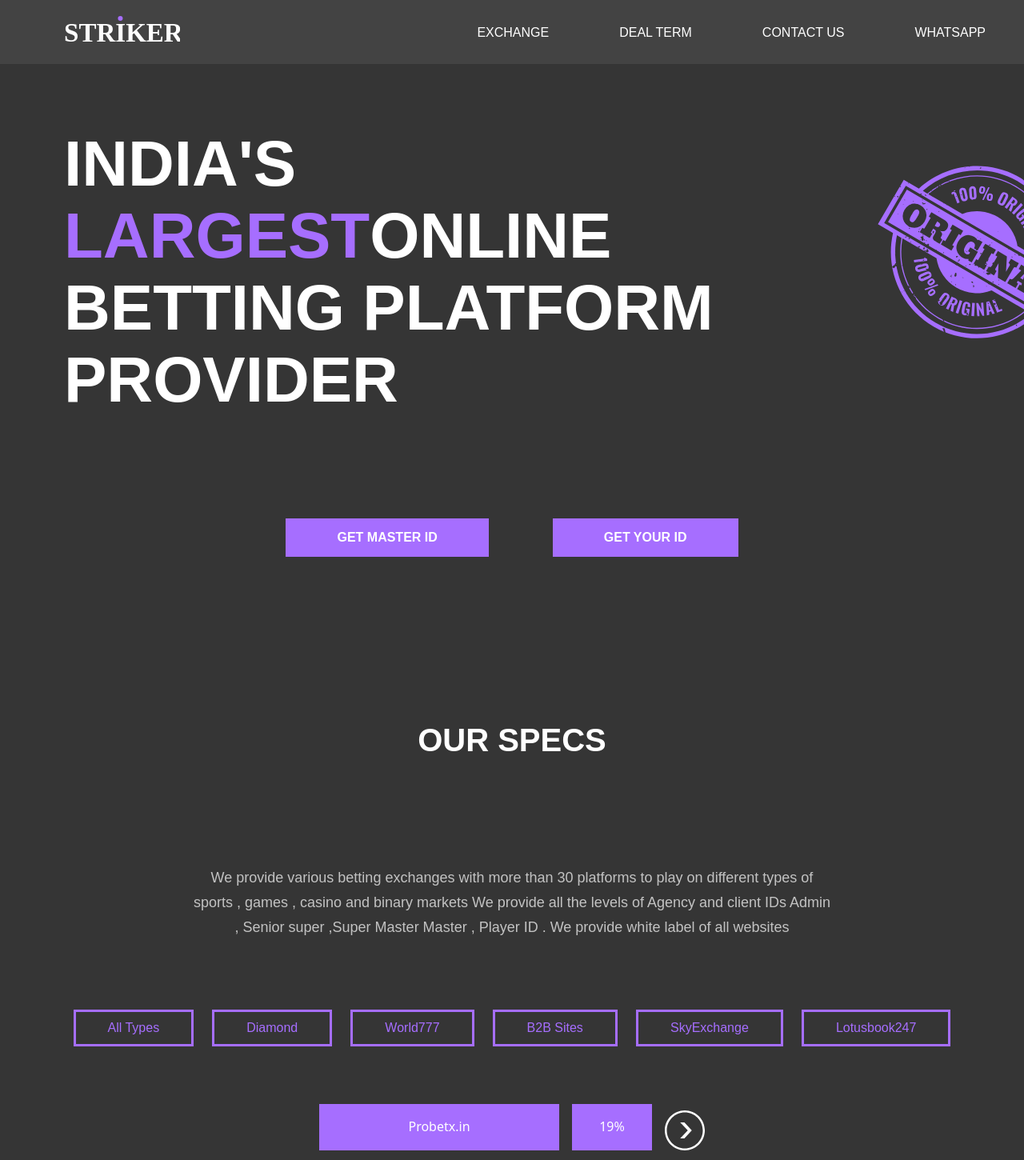
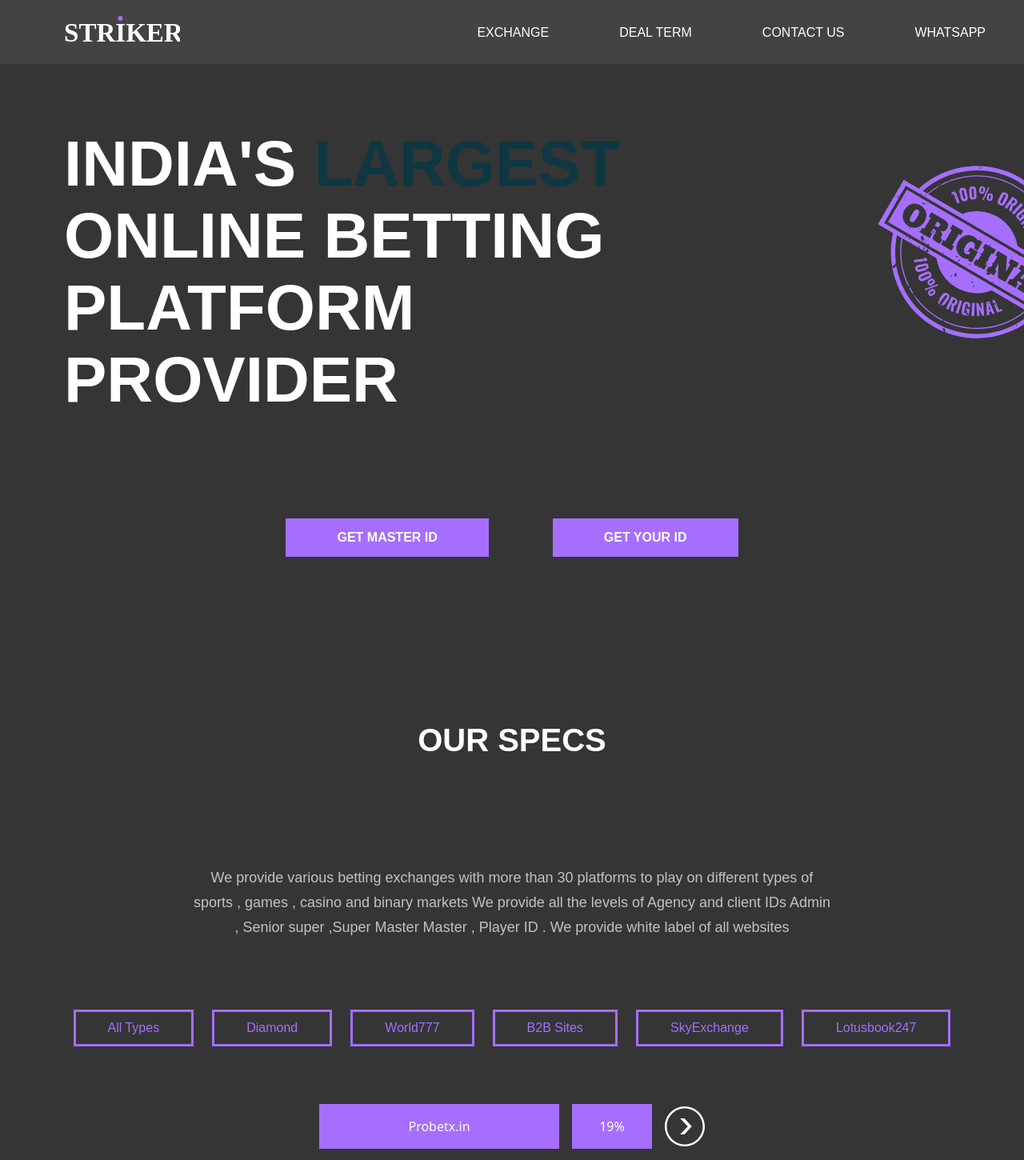
Before and after one commit to vsagar26/realbegger, a React (Create React App) app: page / in a window 1280 px wide. Shown: the top 1450 px of the page at 80% size. Built offline with nearby package versions, Linux system fonts and the light colour scheme.

Commit message:
new improvements

```diff
--- a/src/components/Exchange.jsx
+++ b/src/components/Exchange.jsx
@@ -35,7 +35,7 @@
               <div className={`flex flex-row gap-4`}>
                 <li key={exchange.id} className={`list-none sm:px-12 py-4 bg-[#A66EFF] w-[160px] sm:w-[300px] mt-4 text-center text-[16px] text-white font-normal `}>{exchange.title}</li>
                 <div key={2*exchange.id} className={`list-none px-4 py-4 bg-[#A66EFF] w-[100px] mt-4 text-center text-[16px] text-white font-normal`}>{exchange.rate}</div>
-                <img src={exchange.img} alt={exchange.site} key={exchange.site} className={`w-[50px] text-white mt-6 hover:bg-[#A66EFF] hover:cursor-pointer hover:rounded-full`} onClick={()=>window.open(exchange.site)}/>
+                <img src={exchange.img} alt={exchange.site} key={exchange.site} className={`w-[50px] text-white mt-4 hover:bg-[#A66EFF] hover:cursor-pointer hover:rounded-full`} onClick={()=>window.open(exchange.site)}/>
               </div>
             </section>
           ))}
--- a/src/components/Hero.jsx
+++ b/src/components/Hero.jsx
@@ -1,6 +1,7 @@
 import { original } from "../assets";
 import { style } from "../style";
 import Button from "./Button";
+import "./neon.css";
 
 const Hero = () => {
   return (
@@ -12,7 +13,7 @@
               className={`${style.heading2} ${style.marginX} ${style.marginY} w-[450px] sm:w-[850px]`}
             >
               INDIA'S{" "}
-              <span className={`text-[#A66EFF] font-bold`}>LARGEST</span>
+              <span className={`text-[#A66EFF] font-bold neon`}>LARGEST </span>
               ONLINE BETTING
 
               PLATFORM PROVIDER
--- a/src/components/Payment.jsx
+++ b/src/components/Payment.jsx
@@ -6,7 +6,7 @@
   return (
     <section className={`flex flex-col pb-20`}>
       <div>
-        <h2 className={`${style.subheading} ${style.flexCenter} mt-12`}>
+        <h2 className={`${style.subheading} ${style.flexCenter} mt-12 boxanimation`}>
           AVAILABLE PAYMENT METHODS
         </h2>
       </div>
--- /dev/null
+++ b/src/components/neon.css
@@ -0,0 +1,25 @@
+.neon{
+	color: #0e3742;
+	text-transform: uppercase;
+	width: 100%;
+	text-align: center;
+	-webkit-box-reflect : below 1px linear-gradient(transparent , #0004);
+	line-height: 0.70em;
+	outline: none;
+	animation: animate 3s linear infinite;
+}
+@keyframes animate{
+	0%,18%,20%,50.1%,60%,65.1%,80%,90.1%,92%{
+		color: #0e3742;
+		text-shadow: none;
+	}
+	18.1%,20.1%,30%,50%,60.1%,65%,80.1%,90%,92.1%,100%{
+		color: #fff;
+		text-shadow: 0 0 10px #03bcf4,
+		            0 0 20px #03bcf4,
+		            0 0 40px #03bcf4,
+		            0 0 80px #03bcf4,
+		            0 0 160px #03bcf4;
+
+	}
+}
```
Also changed, not shown: src/style.js (line endings or trailing spaces).
